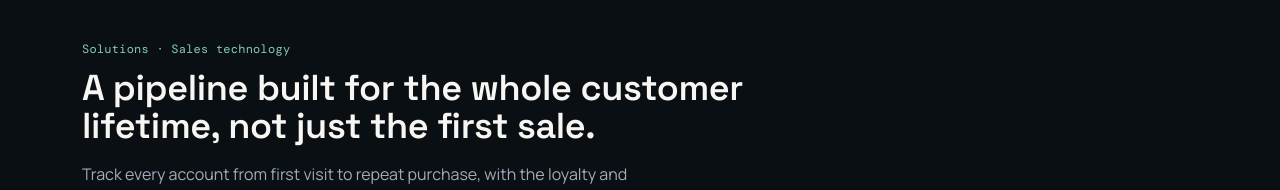
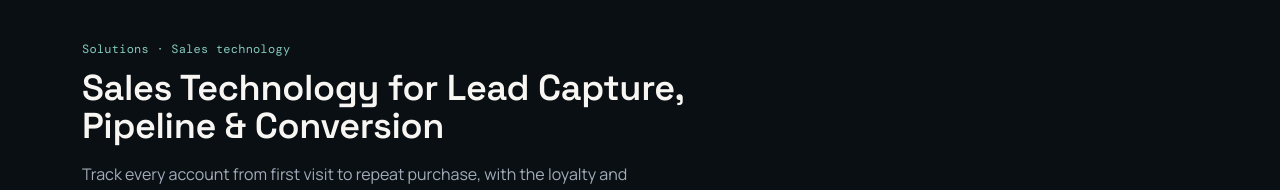
Before and after one commit to kyleel2249/CintexaWeb, a React (Vite) app in the folder artifacts/cintexa/: page /solutions/sales in a window 1280 px wide. Shown: the part 128-318 px from the top of the page. Built offline with nearby package versions, Linux system fonts and the light colour scheme; no server answers.

Commit message:
SEO H1: Sales Technology for Lead Capture, Pipeline & Conversion

```diff
--- a/artifacts/cintexa/src/pages/SalesTech.tsx
+++ b/artifacts/cintexa/src/pages/SalesTech.tsx
@@ -6,7 +6,7 @@ export function SalesTech() {
   return (
     <SolutionPageShell
       eyebrow="Solutions · Sales technology"
-      title="A pipeline built for the whole customer lifetime, not just the first sale."
+      title="Sales Technology for Lead Capture, Pipeline & Conversion"
       intro="Track every account from first visit to repeat purchase, with the loyalty and contribution data your CRM was missing."
     >
       <div className="cx-card">
```
